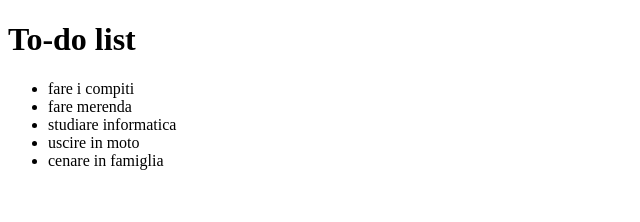
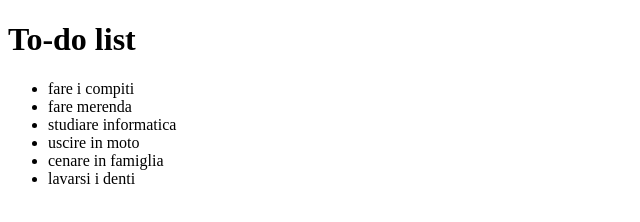
Before and after one commit to LorenzoAndreella/my-todo-list, a plain HTML site: page index.html in a window 1280 px wide. Shown: the whole page, without its empty margins (0-640 px from the left). Drawn offline with Linux system fonts and the light colour scheme.

Commit message:
Update index.html
Aggiunto altro elemento nella to-do list

```diff
--- a/index.html
+++ b/index.html
@@ -13,6 +13,7 @@
         <li> studiare informatica </li>
         <li> uscire in moto </li>
         <li> cenare in famiglia</li>
+        <li> lavarsi i denti </li>
     </ul>
 </body>
 </html>
```
